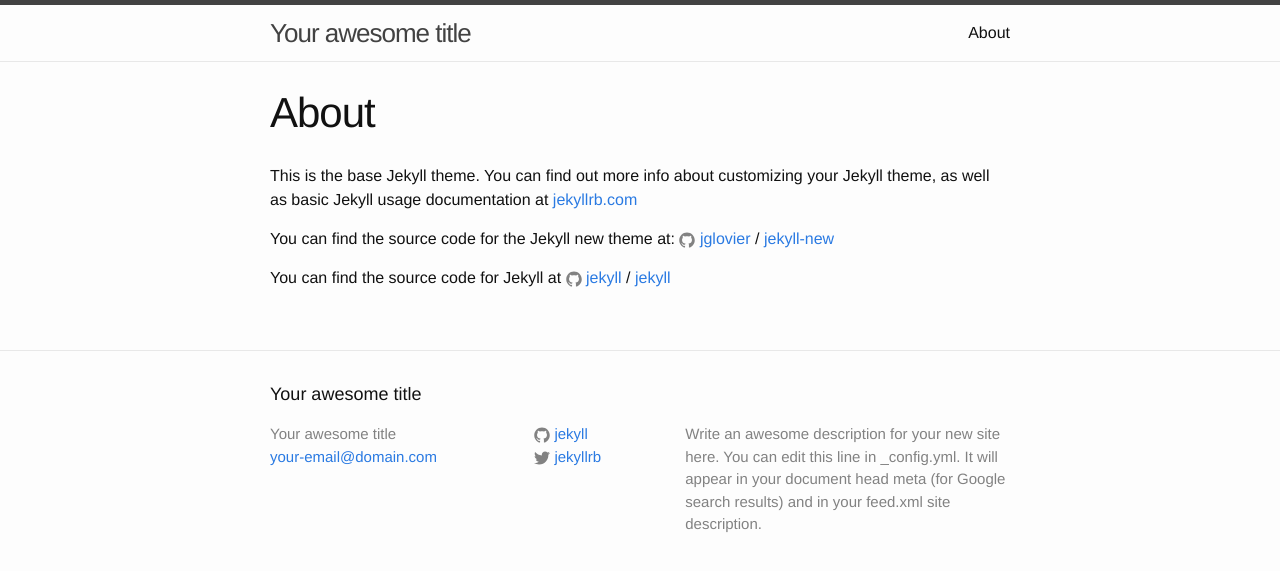
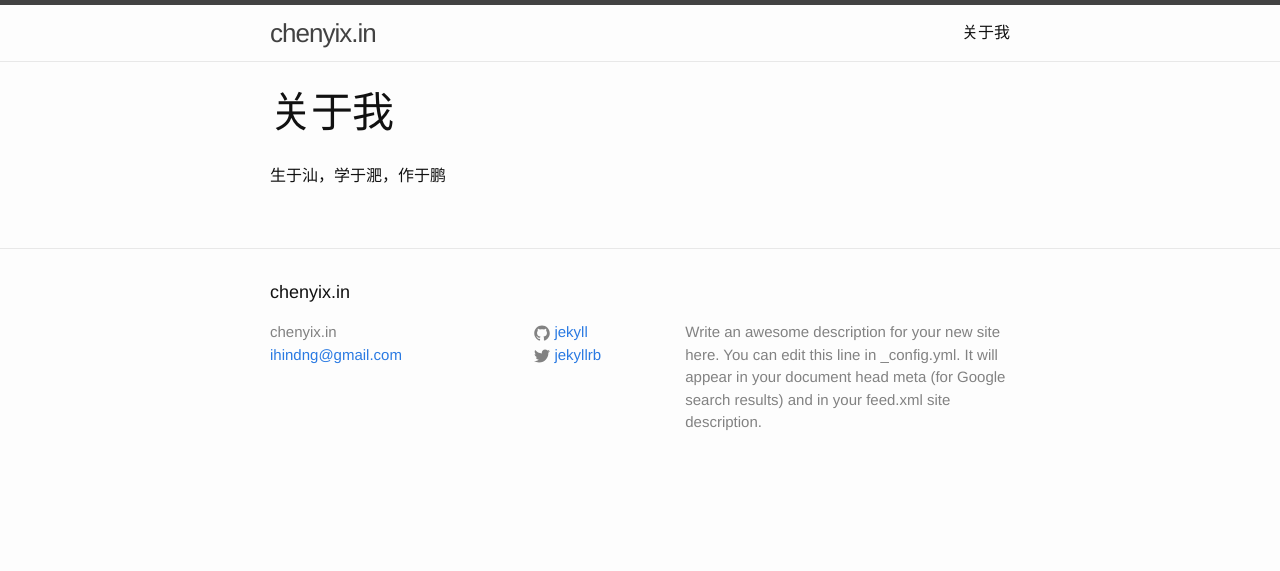
Before and after one commit to Ihindng/ihindng.github.io, a Jekyll site: the page built from about.md, in a window 1280 px wide. Shown: the top 571 px of the page. Built offline with Jekyll 4.4.1, drawn with Linux system fonts in a browser that asks for light colours.

Commit message:
add cname

```diff
--- /dev/null
+++ b/CNAME
@@ -0,0 +1 @@
+chenyix.in
--- a/_config.yml
+++ b/_config.yml
@@ -6,14 +6,14 @@
 # 'jekyll serve'. If you change this file, please restart the server process.
 
 # Site settings
-title: Your awesome title
-email: your-email@domain.com
+title: chenyix.in
+email: ihindng@gmail.com
 description: > # this means to ignore newlines until "baseurl:"
   Write an awesome description for your new site here. You can edit this
   line in _config.yml. It will appear in your document head meta (for
   Google search results) and in your feed.xml site description.
 baseurl: "" # the subpath of your site, e.g. /blog
-url: "http://yourdomain.com" # the base hostname & protocol for your site
+url: "http://chenyix.in" # the base hostname & protocol for your site
 twitter_username: jekyllrb
 github_username:  jekyll
 
--- a/about.md
+++ b/about.md
@@ -1,15 +1,7 @@
 ---
 layout: page
-title: About
+title: 关于我
 permalink: /about/
 ---
 
-This is the base Jekyll theme. You can find out more info about customizing your Jekyll theme, as well as basic Jekyll usage documentation at [jekyllrb.com](http://jekyllrb.com/)
-
-You can find the source code for the Jekyll new theme at:
-{% include icon-github.html username="jglovier" %} /
-[jekyll-new](https://github.com/jglovier/jekyll-new)
-
-You can find the source code for Jekyll at
-{% include icon-github.html username="jekyll" %} /
-[jekyll](https://github.com/jekyll/jekyll)
+生于汕，学于淝，作于鹏
```
